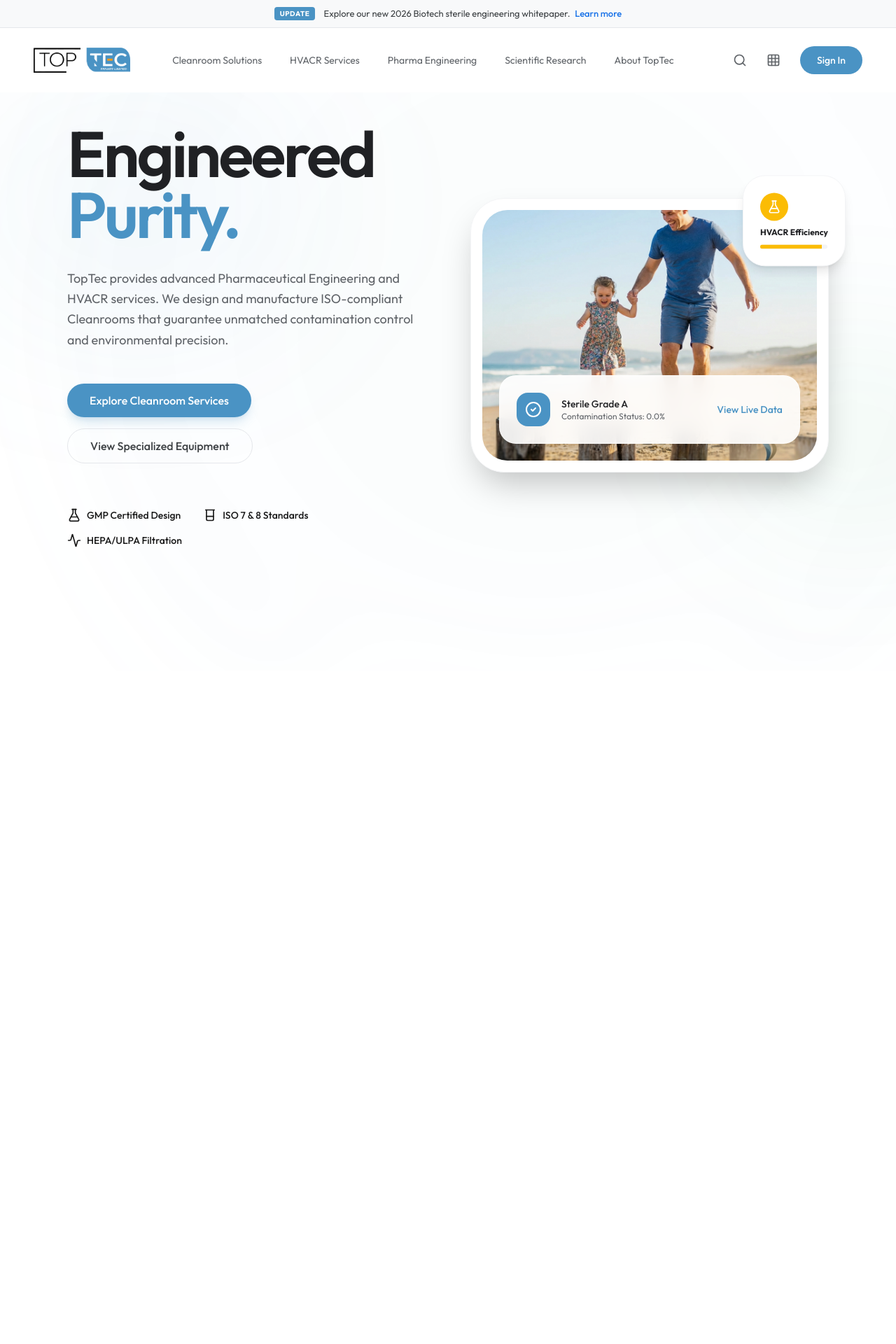
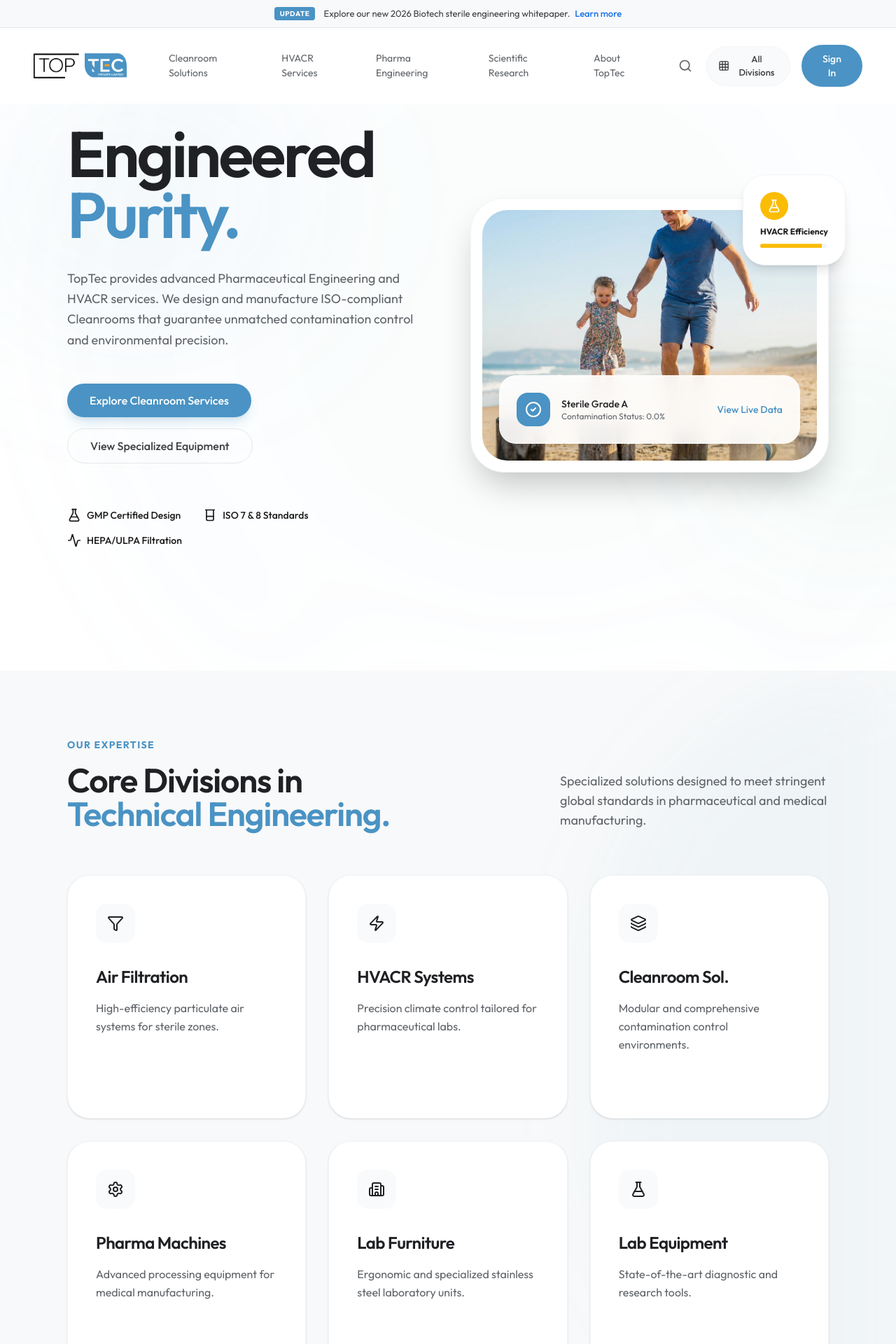
Before and after one commit to UmurAwais/TopTec, a React (Vite) app: page / in a window 1280 px wide. Shown: the top 1920 px of the page at 70% size. Before the commit the page ends 958 px from the top, so only its background shows below. Built offline with nearby package versions, Linux system fonts and the light colour scheme.

Commit message:
Enhance category visibility for Pakistani audience: Added explicit labels and visual Category Section

```diff
--- /dev/null
+++ b/src/components/CategorySection.jsx
@@ -0,0 +1,78 @@
+import React from 'react';
+import { motion } from 'framer-motion';
+import { Wind, Filter, FlaskConical, Settings, Building2, Layers, Zap, ArrowRight } from 'lucide-react';
+
+const categories = [
+  { title: 'Air Filtration', icon: <Filter size={24} />, desc: 'High-efficiency particulate air systems for sterile zones.' },
+  { title: 'HVACR Systems', icon: <Zap size={24} />, desc: 'Precision climate control tailored for pharmaceutical labs.' },
+  { title: 'Cleanroom Sol.', icon: <Layers size={24} />, desc: 'Modular and comprehensive contamination control environments.' },
+  { title: 'Pharma Machines', icon: <Settings size={24} />, desc: 'Advanced processing equipment for medical manufacturing.' },
+  { title: 'Lab Furniture', icon: <Building2 size={24} />, desc: 'Ergonomic and specialized stainless steel laboratory units.' },
+  { title: 'Lab Equipment', icon: <FlaskConical size={24} />, desc: 'State-of-the-art diagnostic and research tools.' },
+];
+
+const CategorySection = () => {
+  return (
+    <section className="py-24 bg-[#F8F9FA] relative overflow-hidden">
+      {/* Background Decorative Element */}
+      <div className="absolute top-0 right-0 w-1/3 h-full bg-[#4A93C4]/5 rounded-l-full blur-3xl pointer-events-none"></div>
+
+      <div className="container mx-auto px-6 lg:px-24 relative z-10">
+        <div className="flex flex-col lg:flex-row justify-between items-end mb-16 gap-8">
+          <div className="max-w-2xl">
+            <motion.span
+              initial={{ opacity: 0, x: -20 }}
+              whileInView={{ opacity: 1, x: 0 }}
+              className="text-[#4A93C4] font-bold text-sm uppercase tracking-widest mb-4 block"
+            >
+              Our Expertise
+            </motion.span>
+            <motion.h2
+              initial={{ opacity: 0, y: 20 }}
+              whileInView={{ opacity: 1, y: 0 }}
+              className="text-4xl lg:text-5xl font-semibold text-[#202124] tracking-tight"
+            >
+              Core Divisions in <br />
+              <span className="text-[#4A93C4]">Technical Engineering.</span>
+            </motion.h2>
+          </div>
+          <motion.p
+            initial={{ opacity: 0 }}
+            whileInView={{ opacity: 1 }}
+            className="text-[#5f6368] text-lg max-w-sm"
+          >
+            Specialized solutions designed to meet stringent global standards in pharmaceutical and medical manufacturing.
+          </motion.p>
+        </div>
+
+        <div className="grid md:grid-cols-2 lg:grid-cols-3 gap-8">
+          {categories.map((cat, idx) => (
+            <motion.div
+              key={idx}
+              initial={{ opacity: 0, y: 20 }}
+              whileInView={{ opacity: 1, y: 0 }}
+              transition={{ delay: idx * 0.1 }}
+              whileHover={{ y: -5 }}
+              className="bg-white p-10 rounded-4xl border border-gray-100 shadow-sm hover:shadow-xl hover:shadow-[#4A93C4]/5 transition-all group cursor-pointer"
+            >
+              <div className="w-14 h-14 rounded-2xl bg-gray-50 flex items-center justify-center text-[#202124] group-hover:bg-[#4A93C4] group-hover:text-white transition-all duration-500 mb-8">
+                {cat.icon}
+              </div>
+              <h3 className="text-2xl font-semibold text-[#202124] mb-4 group-hover:text-[#4A93C4] transition-colors">
+                {cat.title}
+              </h3>
+              <p className="text-[#5f6368] leading-relaxed mb-8">
+                {cat.desc}
+              </p>
+              <div className="flex items-center gap-2 text-sm font-bold text-[#4A93C4] opacity-0 group-hover:opacity-100 transition-all transform -translate-x-2.5 group-hover:translate-x-0">
+                View Solutions <ArrowRight size={16} />
+              </div>
+            </motion.div>
+          ))}
+        </div>
+      </div>
+    </section>
+  );
+};
+
+export default CategorySection;
--- a/src/components/Navbar.jsx
+++ b/src/components/Navbar.jsx
@@ -103,7 +103,7 @@ const Navbar = () => {
               <Menu size={22} />
             </button>
 
-            <div className="hidden lg:flex items-center gap-1">
+            <div className="hidden lg:flex items-center gap-2">
               <button
                 onClick={() => { setIsSearchOpen(!isSearchOpen); setIsGridOpen(false); }}
                 className={`p-3 rounded-full transition-all cursor-pointer ${isSearchOpen ? 'bg-gray-100 text-[#4A93C4]' : 'text-[#5f6368] hover:bg-gray-100'}`}
@@ -111,12 +111,18 @@ const Navbar = () => {
               >
                 <SearchIcon size={20} />
               </button>
+
               <button
                 onClick={() => { setIsGridOpen(!isGridOpen); setIsSearchOpen(false); }}
-                className={`p-3 rounded-full transition-all cursor-pointer ${isGridOpen ? 'bg-gray-100 text-[#4A93C4]' : 'text-[#5f6368] hover:bg-gray-100'}`}
-                aria-label="Divisions"
+                className={`flex items-center gap-2 px-4 py-2 rounded-full transition-all cursor-pointer border ${
+                  isGridOpen
+                    ? 'bg-[#4A93C4] text-white border-[#4A93C4]'
+                    : 'bg-gray-50 text-[#3c4043] border-gray-100 hover:bg-gray-100'
+                }`}
+                aria-label="All Divisions"
               >
-                <Grid3X3 size={20} />
+                <Grid3X3 size={18} />
+                <span className="text-[13px] font-medium">All Divisions</span>
               </button>
             </div>
 
@@ -140,7 +146,7 @@ const Navbar = () => {
             animate={{ opacity: 1, x: 0 }}
             exit={{ opacity: 0, x: '100%' }}
             transition={{ type: 'spring', damping: 25, stiffness: 200 }}
-            className="fixed inset-0 bg-white z-[100] flex flex-col"
+            className="fixed inset-0 bg-white z-100 flex flex-col"
           >
             <div className="p-4 flex justify-between items-center border-b border-gray-100">
               <img src={logo} alt="Top Tec" className="h-6 w-auto" />
--- a/src/components/SolutionsGrid.jsx
+++ b/src/components/SolutionsGrid.jsx
@@ -21,7 +21,7 @@ const SolutionsGrid = ({ isOpen, onClose }) => {
           animate={{ opacity: 1 }}
           exit={{ opacity: 0 }}
           transition={{ duration: 0.15, ease: "linear" }}
-          className="fixed inset-0 bg-white z-[100] flex flex-col items-center justify-center p-6 lg:p-24"
+          className="fixed inset-0 bg-white z-100 flex flex-col items-center justify-center p-6 lg:p-24"
         >
           {/* Minimalist Close Button */}
           <button
@@ -56,7 +56,7 @@ const SolutionsGrid = ({ isOpen, onClose }) => {
                     <h4 className="text-2xl font-semibold text-[#202124] tracking-tight group-hover:text-[#4A93C4] transition-colors">
                       {item.title}
                     </h4>
-                    <div className="h-[2px] w-0 group-hover:w-12 bg-[#4A93C4] transition-all duration-500 mt-3"></div>
+                    <div className="h-0.5 w-0 group-hover:w-12 bg-[#4A93C4] transition-all duration-500 mt-3"></div>
                   </div>
 
                   <span className="text-[10px] font-bold uppercase tracking-[0.2em] text-[#4A93C4] opacity-0 group-hover:opacity-100 transition-all flex items-center gap-2">
--- a/src/pages/Home.jsx
+++ b/src/pages/Home.jsx
@@ -1,10 +1,12 @@
 import React from 'react';
 import Hero from '../components/Hero';
+import CategorySection from '../components/CategorySection';
 
 const Home = () => {
   return (
     <>
       <Hero />
+      <CategorySection />
       {/* Add more sections here later if needed */}
     </>
   );
```
